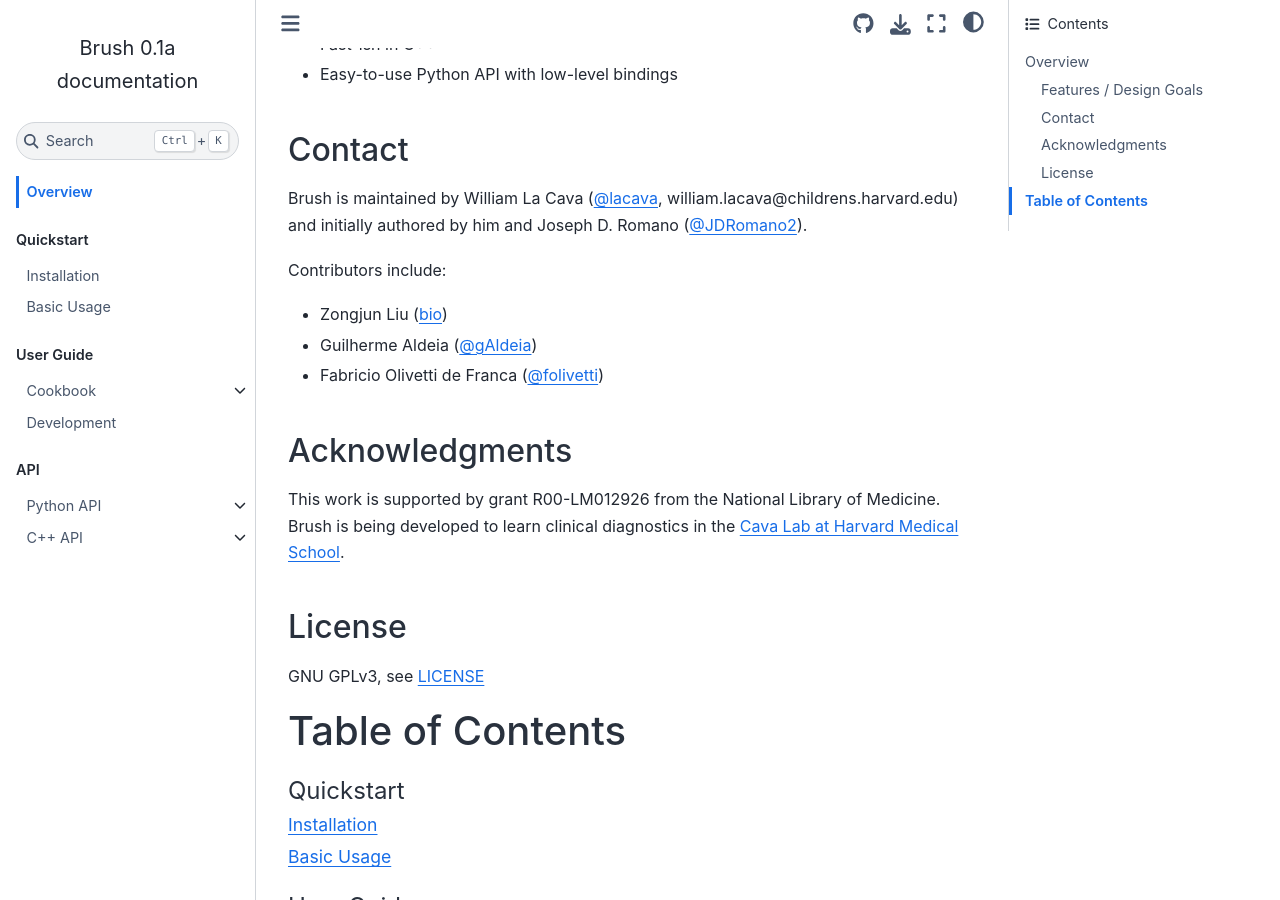
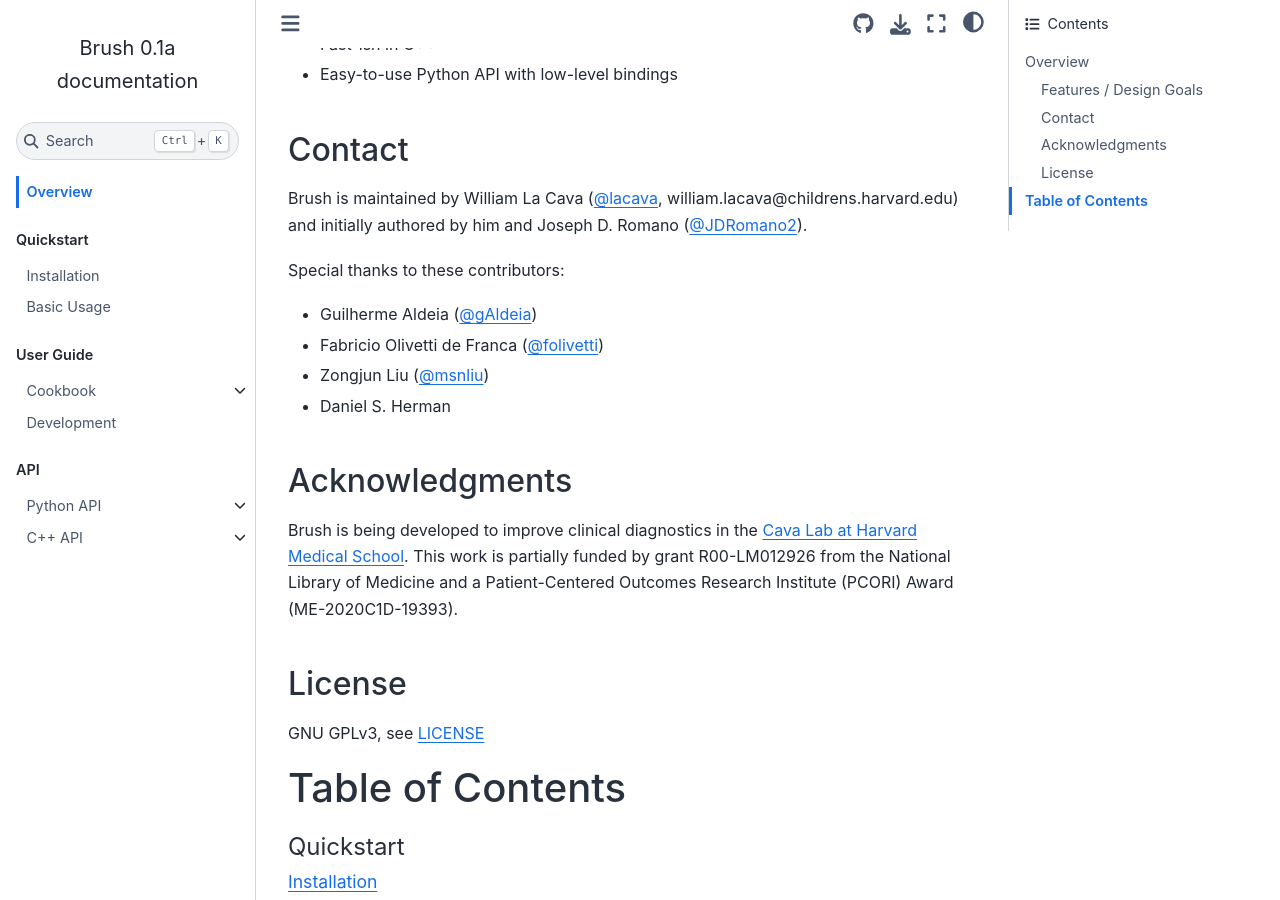
Before and after one commit to cavalab/brush, a Sphinx documentation site: the page built from docs/index.md, in a window 1280 px wide and 900 px high, scrolled down 514 px. Built offline with Sphinx 7.4.7 and the Sphinx Book theme 1.1.4, drawn with Linux system fonts in a browser that asks for light colours; pages that are not in the unit, such as notebooks, are missing from menus; the version number is read from the project's files by our own code.

Commit message:
update readme

````diff
--- a/README.md
+++ b/README.md
@@ -22,16 +22,18 @@
 
 Brush is maintained by William La Cava ([@lacava](https://github.com/lacava), william.lacava@childrens.harvard.edu) and initially authored by him and Joseph D. Romano ([@JDRomano2](https://github.com/JDRomano2)).
 
-Contributors include:
+Special thanks to these contributors:
 
-- Zongjun Liu ([bio](https://cavalab.org/members/liu-zongjun/))
 - Guilherme Aldeia ([@gAldeia](https://github.com/gAldeia))
 - Fabricio Olivetti de Franca ([@folivetti](https://github.com/folivetti))
+- Zongjun Liu ([@msnliu](https://github.com/msnliu))
+- Daniel S. Herman
+
 
 ## Acknowledgments
 
-This work is supported by grant R00-LM012926 from the National Library of Medicine.
-Brush is being developed to learn clinical diagnostics in the [Cava Lab at Harvard Medical School](http://cavalab.org).
+Brush is being developed to improve clinical diagnostics in the [Cava Lab at Harvard Medical School](http://cavalab.org).
+This work is partially funded by grant R00-LM012926 from the National Library of Medicine and a Patient-Centered Outcomes Research Institute (PCORI) Award (ME-2020C1D-19393).
 
 ## License
 
--- a/docs/index.md
+++ b/docs/index.md
@@ -30,5 +30,4 @@
 
 python_api/index
 cpp_api/index
-
 ```
````
